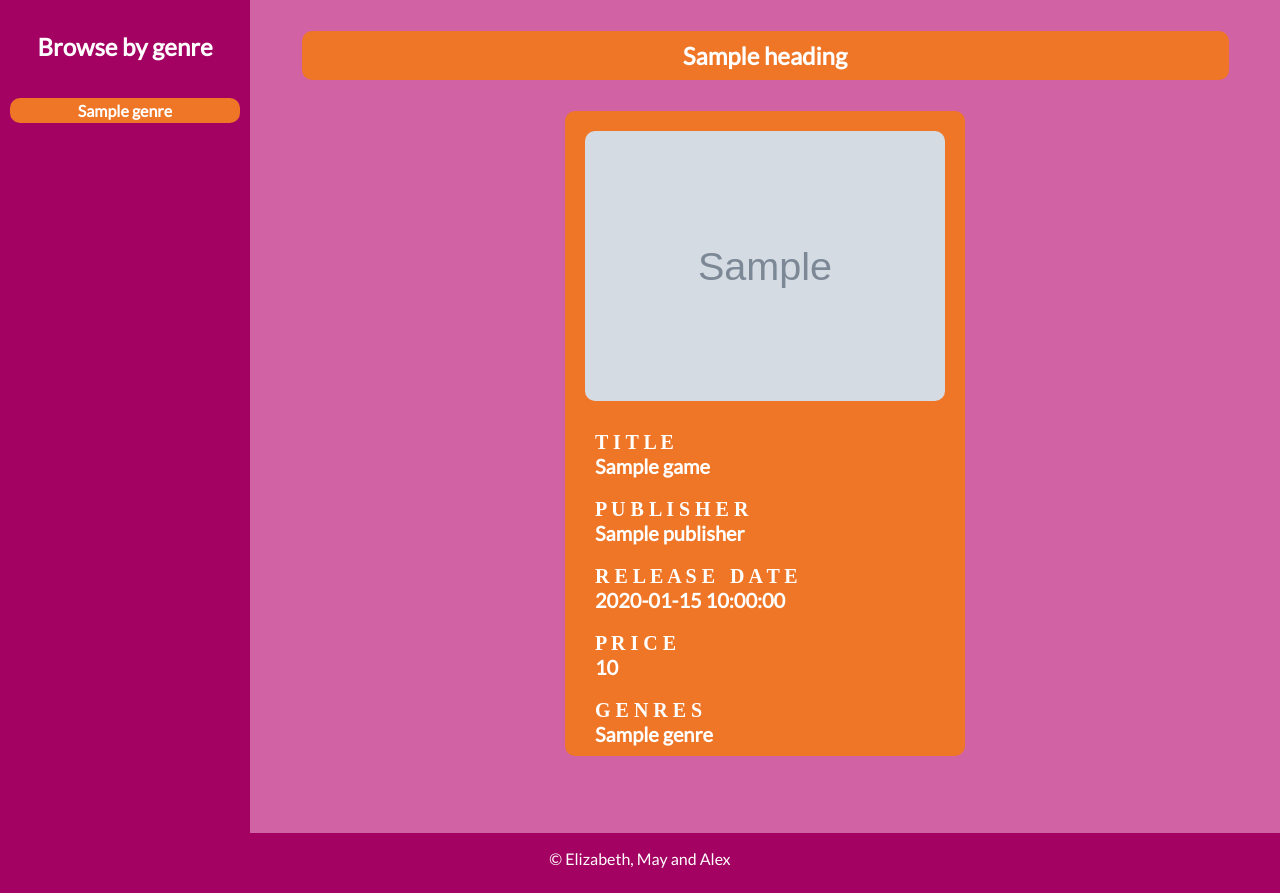
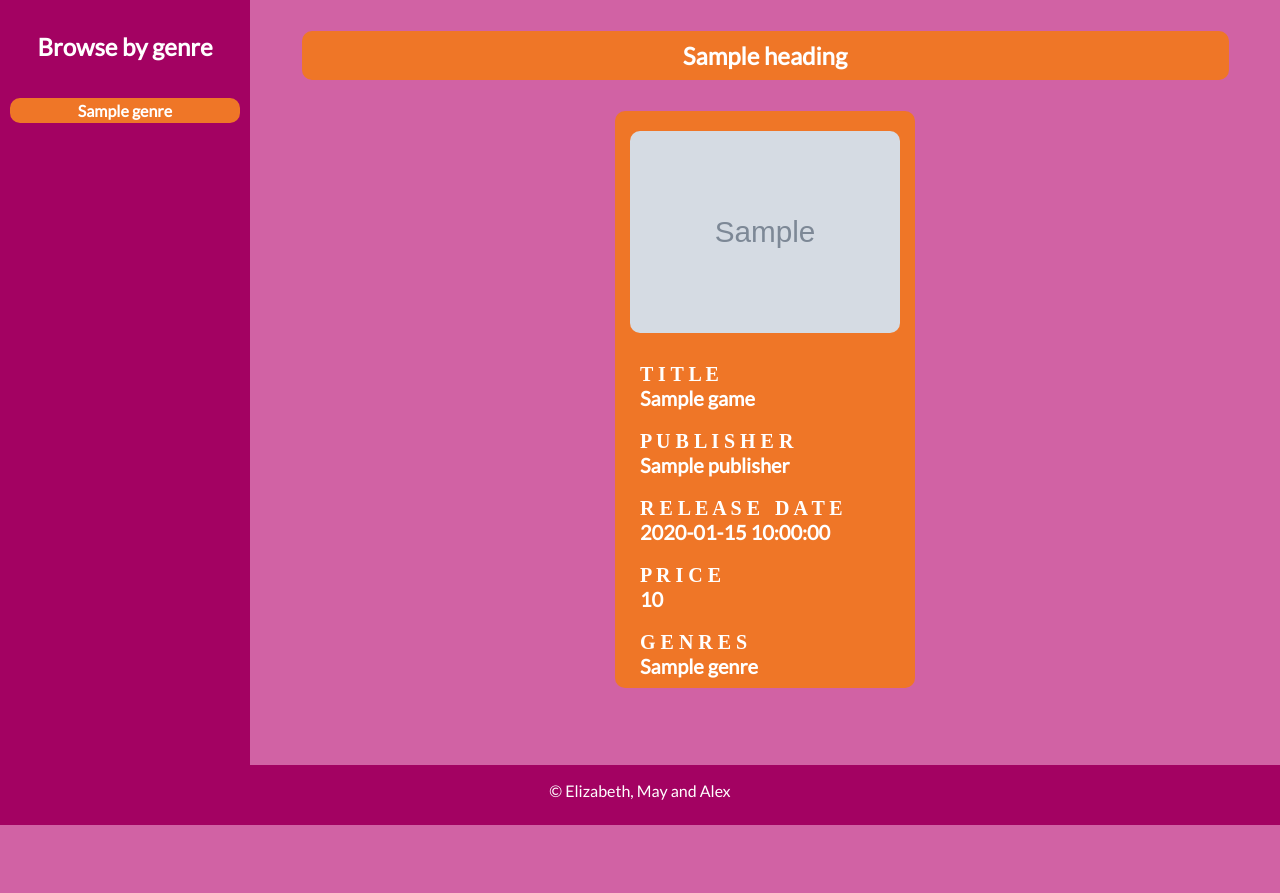
Before and after one commit to dis-may/game-library, a Flask app: template games/templates/games.html in a window 1280 px wide. Shown: the part 245-1138 px from the top of the page. After the commit the page ends 1070 px from the top, so only its background shows below. Run offline with Flask 3, Linux system fonts and the light colour scheme; the template is opened without the code that fills it: most values are stand-ins (such as "Sample title", 1, 10 or a date in 2020); grey boxes marked "Sample" are stand-in pictures; some web fonts are replaced.

Commit message:
made game gallery display with 3 in a row

```diff
--- a/games/static/css/main.css
+++ b/games/static/css/main.css
@@ -177,6 +177,8 @@ footer {
     background-color: #ff9a56;
     border-radius: 10px;
     position: relative;
+    width: 30%;
+    min-width: 300px;
 }
 
 .game_card:hover {
```
